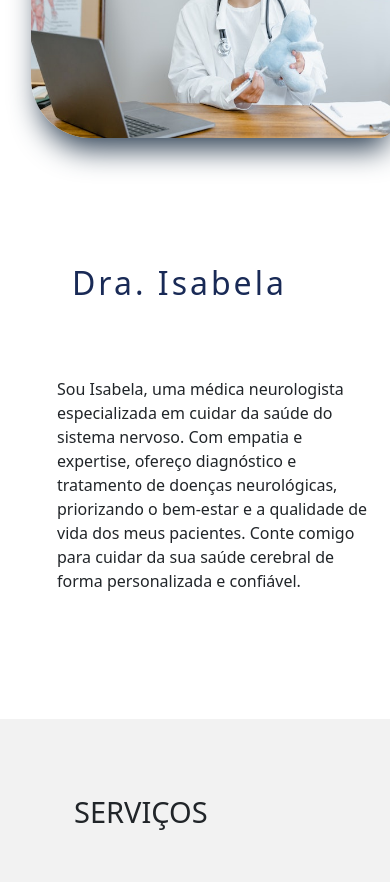
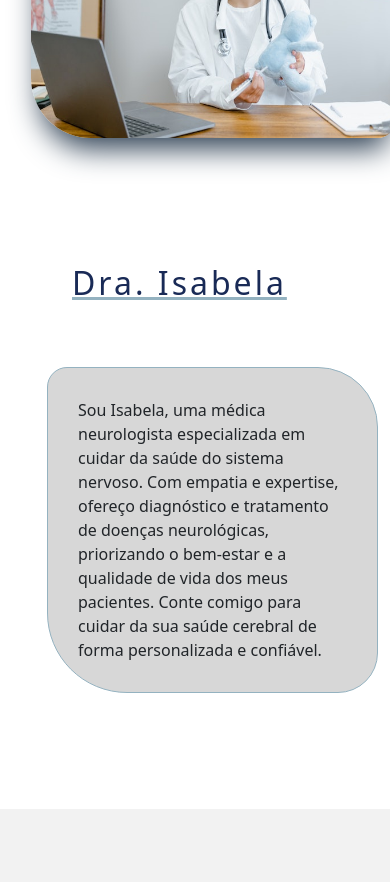
Before and after one commit to welingtonjunior/medcom, a plain HTML site: page index.html in a window 390 px wide. Shown: the part 1840-2722 px from the top of the page. Drawn offline with nearby package versions, Linux system fonts and the light colour scheme.

Commit message:
atualizando o css

```diff
--- a/css/styles.css
+++ b/css/styles.css
@@ -357,8 +357,18 @@ a {
     .sobre {
         margin-top: -87px;
     }
-
-
+    .sobre p{
+        border: 1px solid #94b2c0;
+        border-bottom-left-radius: 80px;
+        border-bottom-right-radius: 40px;
+        border-top-left-radius: 20px;
+        border-top-right-radius: 60px;
+        padding: 30px;
+        background-color: #ccccccc7;
+    }
+    .display-5 {
+        text-decoration: underline #94b2c0;
+    }
   }
 @media (min-width: 576px){
 .col-sm-8 {
```
